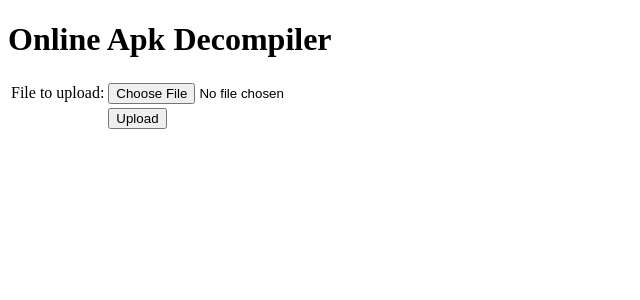
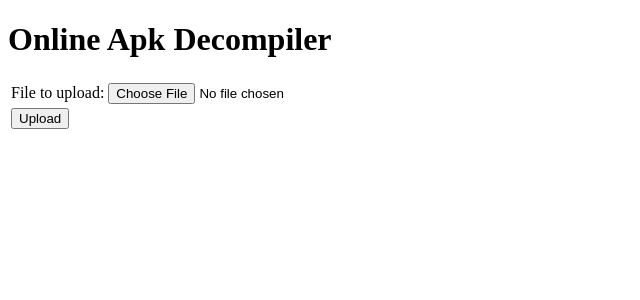
Before and after one commit to KuhakuPixel/online-apk-decompiler-web-ui, a React (Vite) app in the folder frontend/online-decompiler/: page / in a window 1280 px wide. Shown: the top 300 px of the page, without its empty margins (0-640 px from the left). Built offline with nearby package versions, Linux system fonts and the light colour scheme.

Commit message:
add readme

```diff
--- a/frontend/online-decompiler/src/App.jsx
+++ b/frontend/online-decompiler/src/App.jsx
@@ -7,12 +7,12 @@ function UploadApk() {
 
   return (
     <div>
-      <iframe name="dummyframe" id="dummyframe" style={{display:"none"}}></iframe>
+      <iframe name="dummyframe" id="dummyframe" style={{ display: "none" }}></iframe>
 
       <form method="POST" enctype="multipart/form-data" action="http://localhost:8080/apk" target="dummyframe">
         <table>
           <tr><td>File to upload:</td><td><input type="file" name="file" /></td></tr>
-          <tr><td></td><td><input type="submit" value="Upload" /></td></tr>
+          <tr><td><input type="submit" value="Upload" /></td></tr>
         </table>
       </form>
     </div>
```
Also changed, not shown: 1 other file (tests, documents, lock files or other folders).
